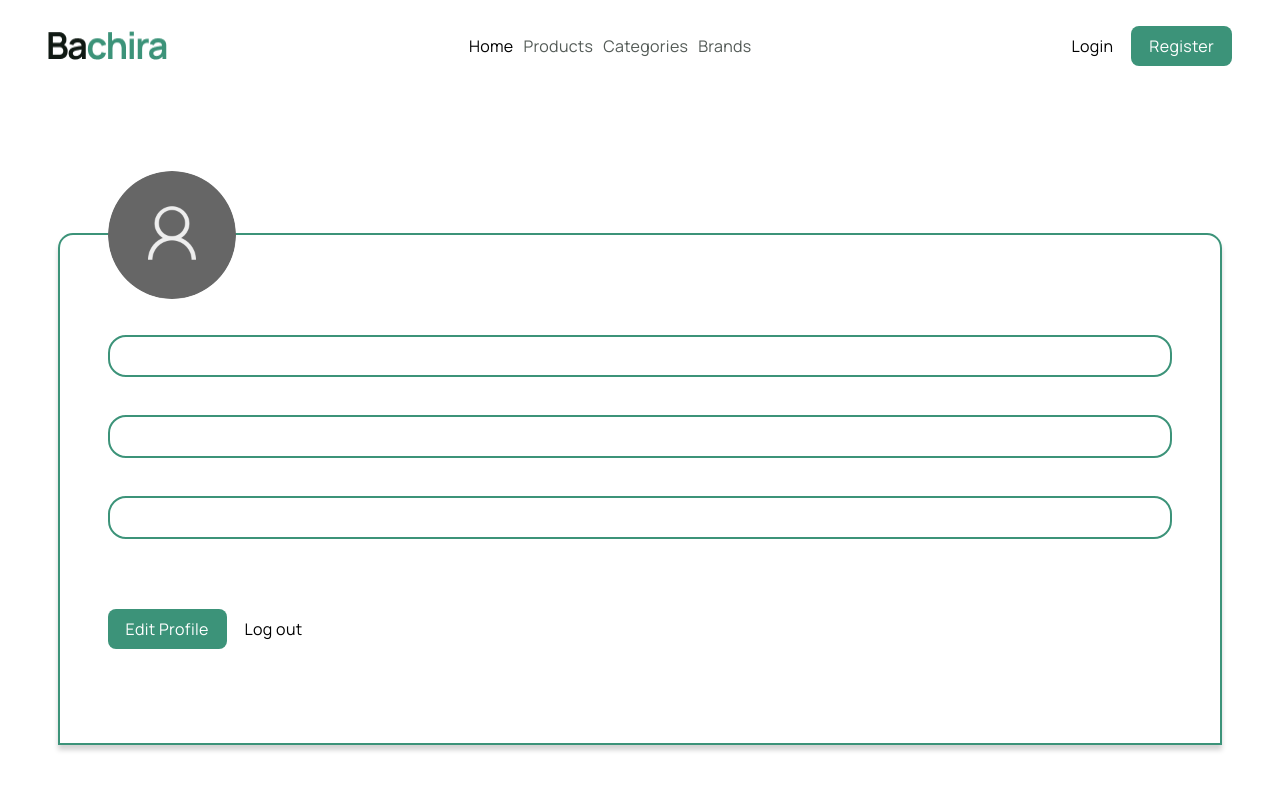
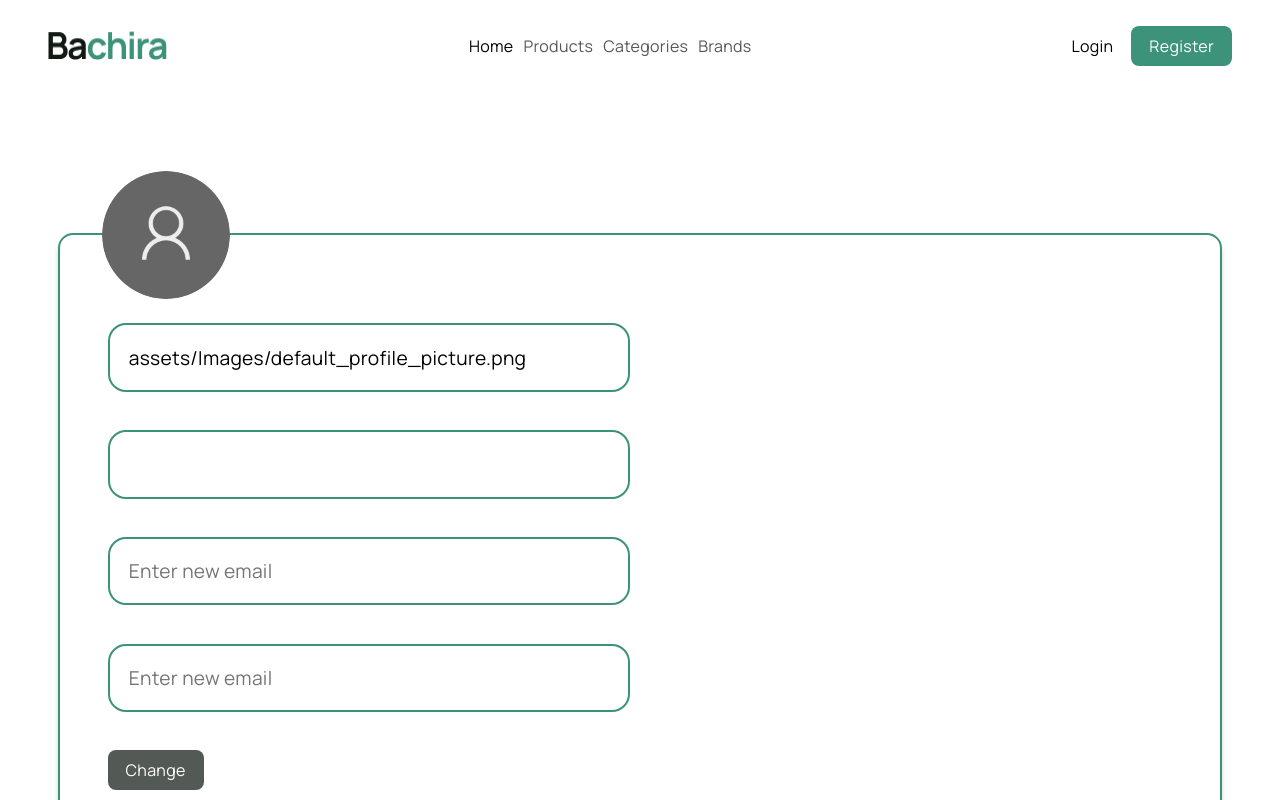
Before and after one commit to giorgiabuashvili/ITSTEP_Final, an Angular app in the folder BachiraApp/: page /user in a window 1280 px wide. Both pictures are taken after a click on the button "Edit Profile". Shown: the top 800 px of the page. Built offline with nearby package versions, Linux system fonts and the light colour scheme.

Commit message:
added profile edit

```diff
--- a/BachiraApp/src/app/user-page/user-page.component.html
+++ b/BachiraApp/src/app/user-page/user-page.component.html
@@ -1,4 +1,4 @@
-<div id="container">
+<div class="container" *ngIf="!updatingUser">
     <img [src]="user.avatar" alt="">
     <div id="info-container">
         <h1>{{user.username}}</h1>
@@ -6,7 +6,7 @@
         <h1>{{user.password | password}}</h1>
     </div>
     <div>
-        <button class="app-button-g">Edit Profile</button>
+        <button class="app-button-g" (click)="Start()">Edit Profile</button>
         <button class="app-button-w" (click)="OnExitButtonClick()">Log out</button>
     </div>
     <div id="cart">
@@ -17,3 +17,21 @@
         </div>
     </div>
 </div>
+<div class="container" *ngIf="updatingUser">
+    <form action="" id="change-form" (submit)="ChangeUser()">
+        <div>
+            <input type="text" name="avatar" id="avatar" [(ngModel)]="changedUser.avatar" required #avatar="ngModel">
+            <img [src]="changedUser.avatar" alt="">
+        </div>
+        <div>
+            <input type="text" name="name" id="name" [(ngModel)]="changedUser.username" required #name="ngModel">
+        </div>
+        <div>
+            <input type="email" name="email" id="email" [(ngModel)]="changedUser.email" [email]="true" placeholder="Enter new email" required #email="ngModel">
+        </div>
+        <div>
+            <input type="password" name="password" id="password" [(ngModel)]="changedUser.password" placeholder="Enter new email" required #password="ngModel" minlength="8">
+        </div>
+        <button class="app-button-g" [disabled]="avatar.invalid || name.invalid || email.invalid || password.invalid">Change</button>
+    </form>
+</div>
--- a/BachiraApp/src/app/user-page/user-page.component.scss
+++ b/BachiraApp/src/app/user-page/user-page.component.scss
@@ -1,12 +1,12 @@
 @use "../styles/variables";
 
-#container {
+.container {
     box-sizing: border-box;
     margin-bottom: 4em;
     margin-inline: auto;
     margin-top: 9.375em;
     width: calc(100vw - 7.2em);
-    height: 32em;
+    height: 37em;
     border: 0.125em solid variables.$Green;
     border-top-left-radius: 0.9375em;
     border-top-right-radius: 0.9375em;
@@ -21,8 +21,24 @@
         border-radius: 50%;
         margin-bottom: 0.1em;
     }
+    #change-form {
 
-    #info-container {
+        img {
+            position: relative;
+            right: 33em;
+        }
+
+        input {
+            width: 25em;
+            border: 0.125em solid variables.$Green;
+            border-radius: 0.9375em;
+            padding: 1em;
+            font-size: 1.2em;
+            margin-bottom: 2em;
+        }
+
+    }
+        #info-container {
         position: relative;
         bottom: 2em;
 
--- a/BachiraApp/src/app/user-page/user-page.component.ts
+++ b/BachiraApp/src/app/user-page/user-page.component.ts
@@ -10,6 +10,8 @@ import { UserManagement } from '../classes/UserManagement';
 })
 export class UserPageComponent {
   user: User = this.appComponent.user;
+  changedUser: User = this.user;
+  updatingUser: boolean = false;
 
   constructor(public appComponent: AppComponent, private userManagement: UserManagement) {}
 
@@ -18,7 +20,13 @@ export class UserPageComponent {
     this.appComponent.OpenRouterLink(['']);
   }
 
-  public Update() {
+  public Start() {
+    this.updatingUser = true;
+  }
+
+  public ChangeUser() {
+    this.updatingUser = false;
+    this.user = this.changedUser;
     this.userManagement.UpdateUser(this.user);
   }
 }
```
